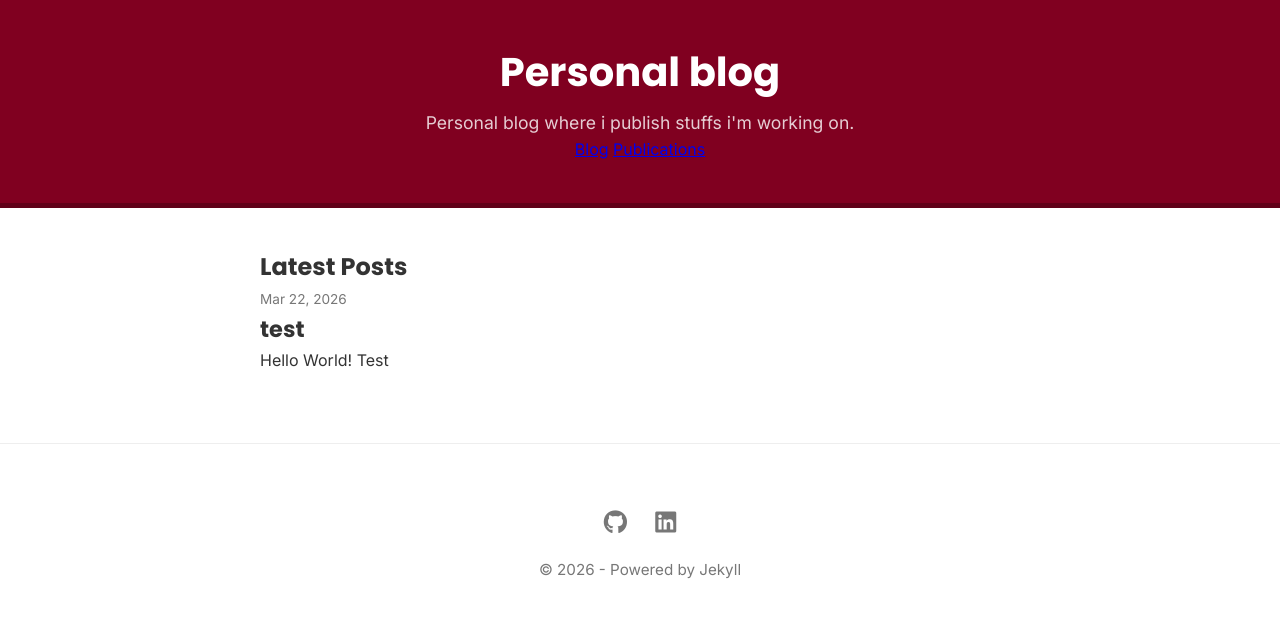
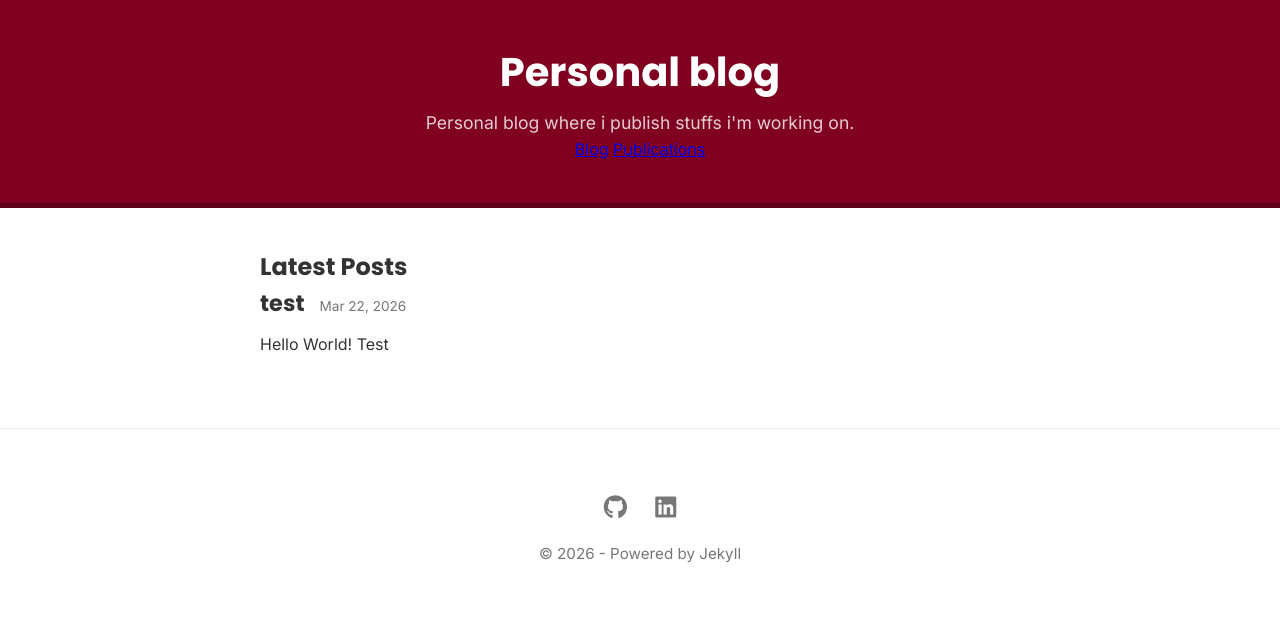
Before and after one commit to davidenetti/davidenetti.github.io, a Jekyll site: the page built from index.html, in a window 1280 px wide. Shown: the top 618 px of the page. Built offline with Jekyll 4.4.1, drawn with Linux system fonts in a browser that asks for light colours.

Commit message:
Update index.html

```diff
--- a/index.html
+++ b/index.html
@@ -7,10 +7,13 @@ title: Home
 <div class="post-list">
   {% for post in site.posts %}
     <article class="post-item">
-      <span class="post-meta">{{ post.date | date: "%b %d, %Y" }}</span>
-      <h3 class="post-title">
-        <a href="{{ post.url | relative_url }}">{{ post.title }}</a>
-      </h3>
+      <div class="post-header">
+        <h3 class="post-title">
+          <a href="{{ post.url | relative_url }}">{{ post.title }}</a>
+        </h3>
+        <span class="post-meta">{{ post.date | date: "%b %d, %Y" }}</span>
+      </div>
+
       <p class="post-excerpt">{{ post.excerpt | strip_html | truncatewords: 25 }}</p>
     </article>
   {% endfor %}
```
